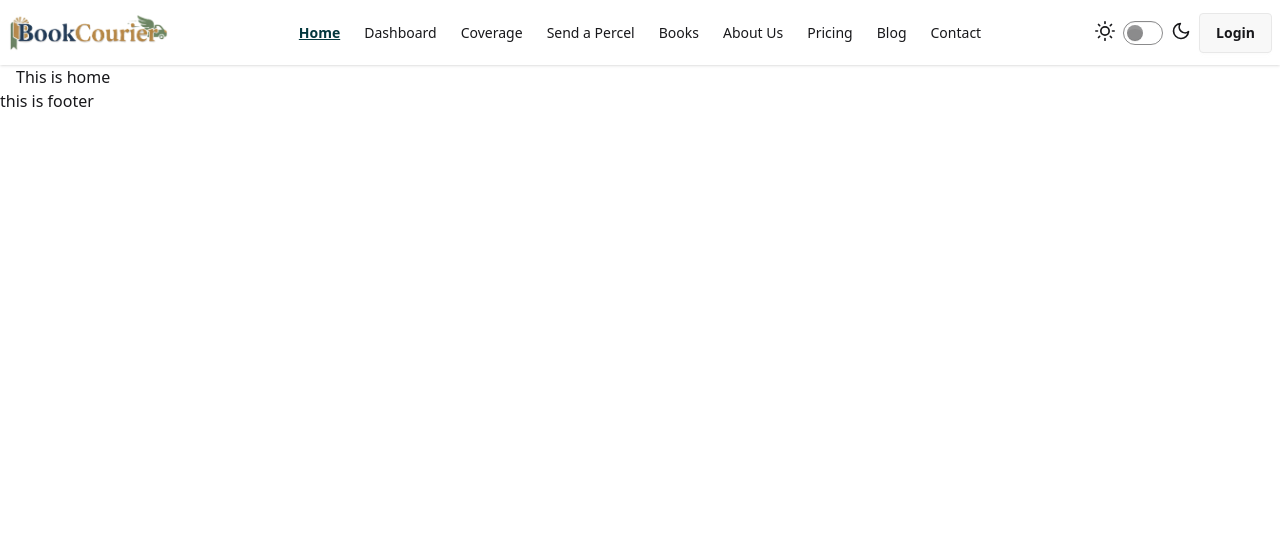
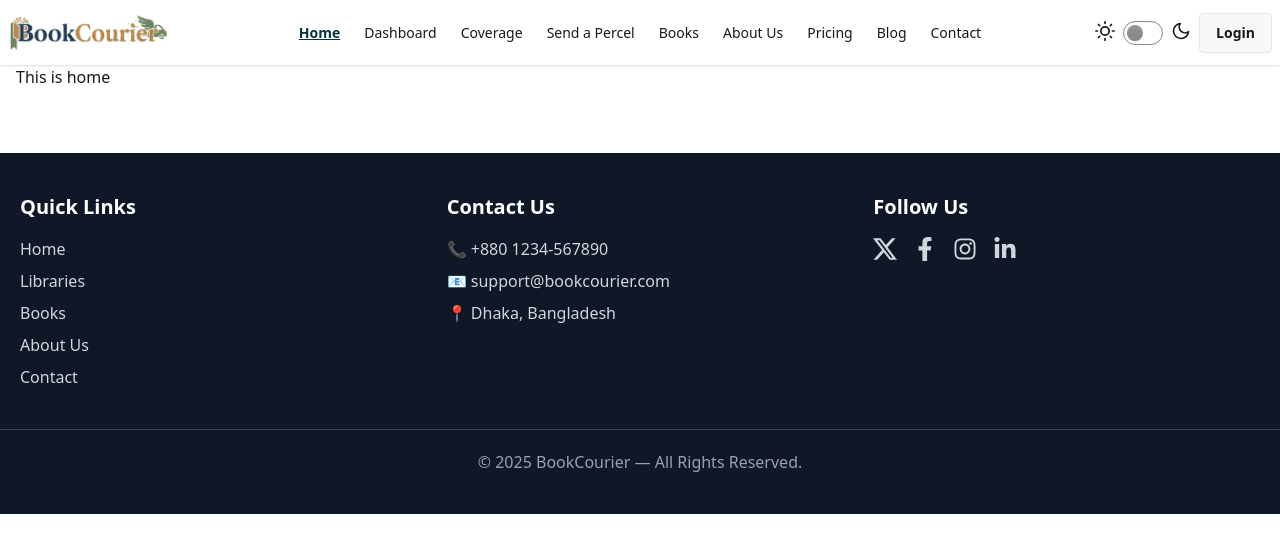
Before and after one commit to Irfan-Rakib/BookCourier-Client, a React (Vite) app: page / in a window 1280 px wide. Shown: the top 552 px of the page. Built offline with nearby package versions, Linux system fonts and the light colour scheme; no server answers.

Commit message:
added footer section

```diff
--- a/src/Pages/SharedPages/Footer/Footer.jsx
+++ b/src/Pages/SharedPages/Footer/Footer.jsx
@@ -1,7 +1,77 @@
-import React from "react";
+import { Link } from "react-router";
+import { FaFacebookF, FaInstagram, FaLinkedinIn } from "react-icons/fa";
+import { SiX } from "react-icons/si"; // NEW X icon (formerly Twitter)
 
 const Footer = () => {
-  return <div>this is footer</div>;
+  return (
+    <footer className="bg-gray-900 text-gray-300 py-10 mt-16">
+      <div className="container mx-auto grid grid-cols-1 md:grid-cols-3 gap-10 px-5">
+        {/* Quick Links */}
+        <div>
+          <h2 className="text-xl font-semibold mb-4 text-white">Quick Links</h2>
+          <ul className="space-y-2">
+            <li>
+              <Link to="/" className="hover:text-white">
+                Home
+              </Link>
+            </li>
+            <li>
+              <Link to="/libraries" className="hover:text-white">
+                Libraries
+              </Link>
+            </li>
+            <li>
+              <Link to="/books" className="hover:text-white">
+                Books
+              </Link>
+            </li>
+            <li>
+              <Link to="/about" className="hover:text-white">
+                About Us
+              </Link>
+            </li>
+            <li>
+              <Link to="/contact" className="hover:text-white">
+                Contact
+              </Link>
+            </li>
+          </ul>
+        </div>
+
+        {/* Contact Details */}
+        <div>
+          <h2 className="text-xl font-semibold mb-4 text-white">Contact Us</h2>
+          <p className="mb-2">📞 +880 1234-567890</p>
+          <p className="mb-2">📧 support@bookcourier.com</p>
+          <p className="">📍 Dhaka, Bangladesh</p>
+        </div>
+
+        {/* Social Icons */}
+        <div>
+          <h2 className="text-xl font-semibold mb-4 text-white">Follow Us</h2>
+          <div className="flex space-x-4 text-2xl">
+            <a href="#" className="hover:text-white">
+              <SiX /> {/* New X logo */}
+            </a>
+            <a href="#" className="hover:text-white">
+              <FaFacebookF />
+            </a>
+            <a href="#" className="hover:text-white">
+              <FaInstagram />
+            </a>
+            <a href="#" className="hover:text-white">
+              <FaLinkedinIn />
+            </a>
+          </div>
+        </div>
+      </div>
+
+      {/* Copyright */}
+      <div className="text-center text-gray-400 mt-10 border-t border-gray-700 pt-5">
+        © {new Date().getFullYear()} BookCourier — All Rights Reserved.
+      </div>
+    </footer>
+  );
 };
 
 export default Footer;
```
